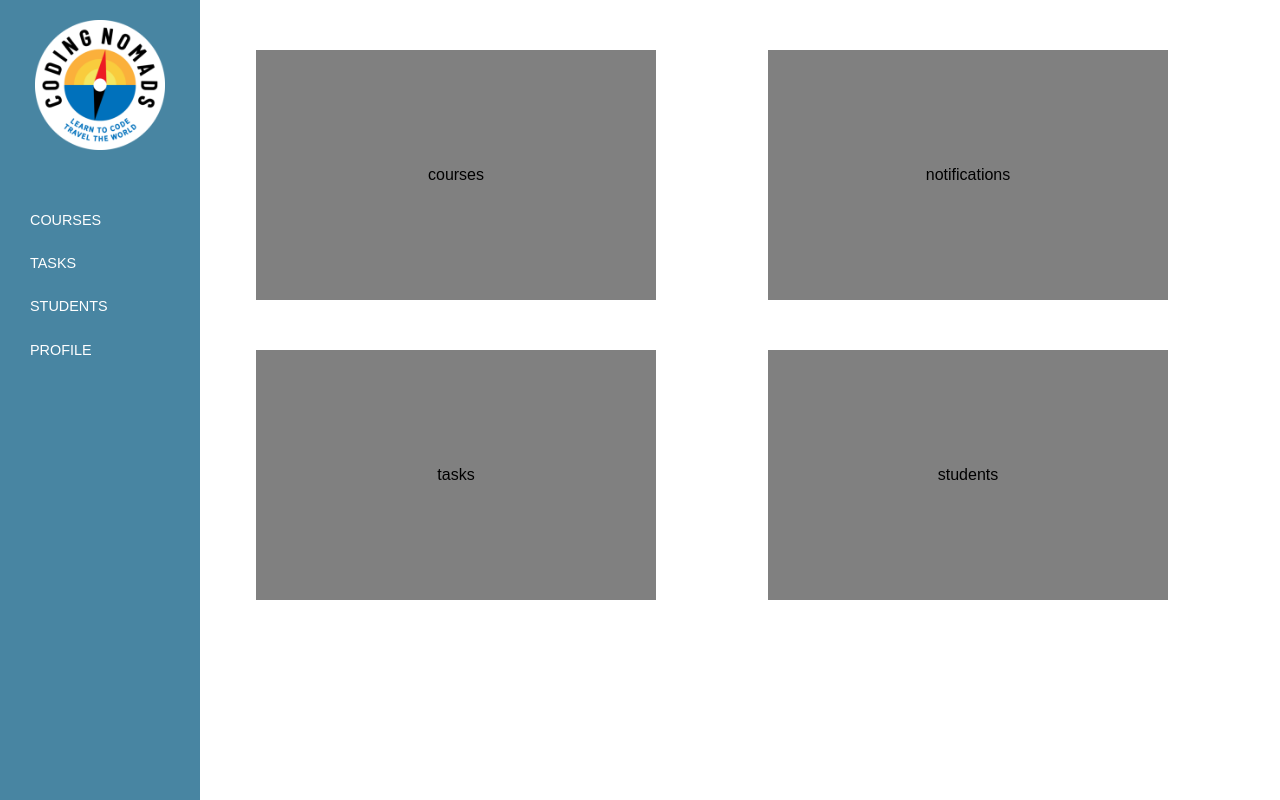
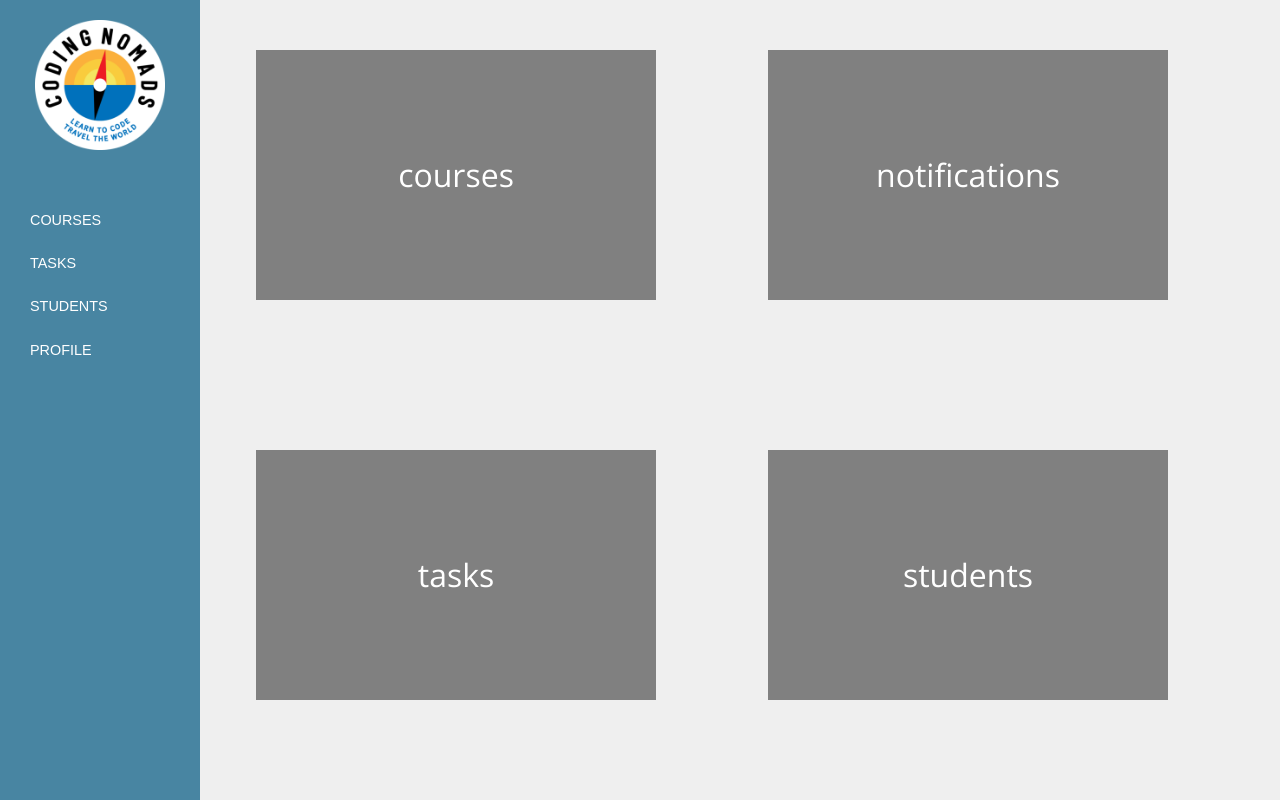
Before and after one commit to SageVanGogt/CodingNomads_LMS_FrontEnd, a React (Create React App) app: page / in a window 1280 px wide. Built offline with nearby package versions, Linux system fonts and the light colour scheme.

Commit message:
Add css to admin home for box sizing and spacing w icons

```diff
--- a/src/components/AdminHome/AdminHome.css
+++ b/src/components/AdminHome/AdminHome.css
@@ -1,9 +1,16 @@
+.Teacher_home-container {
+  width: calc(100vw - 200px);
+  height: 100vh;
+  margin-left: 200px;
+  background-color: #efefef; }
+
 .Teacher_board {
   display: flex;
   flex-wrap: wrap;
   justify-content: space-around;
   width: 80vw;
-  margin-left: 200px; }
+  height: 100vh;
+  background-color: #efefef; }
 
 .Teacher_view {
   display: flex;
@@ -12,7 +19,12 @@
   margin-top: 50px;
   width: 400px;
   height: 250px;
-  background-color: grey; }
+  color: white;
+  background-color: grey;
+  font-family: 'Open Sans', sans-serif; }
+
+.Teacher_view h3 {
+  font-size: 2rem; }
 
 .Teacher_options {
   visibility: hidden;
@@ -32,5 +44,8 @@
 .Teacher_view:hover .Teacher_options {
   visibility: visible; }
 
-.Teacher_options div:hover {
+.Teacher_options div:hover, img:hover {
   background-color: #0F94FB; }
+
+.add-btn {
+  font-size: 3rem; }
--- a/src/components/AdminHome/AdminHome.js
+++ b/src/components/AdminHome/AdminHome.js
@@ -15,34 +15,34 @@ export class AdminHome extends Component {
     }
 
     return (
-      <div className="Teacher_home">
+      <div className="Teacher_home-container">
         <section className="Teacher_board">
           <article className="Teacher_view">
             <h3>courses</h3>
             <div className="Teacher_options">
-              <div>add</div>
-              <div>view</div>
+              <div className="add-btn">+</div>
+              <div><img src="/eye.png"/></div>
             </div>
           </article>
           <article className="Teacher_view">
             <h3>notifications</h3>
             <div className="Teacher_options">
-              <div>add</div>
-              <div>view</div>
+              <div className="add-btn">+</div>
+              <div><img src="/eye.png"/></div>
             </div>
           </article>
           <article className="Teacher_view">
             <h3>tasks</h3>
             <div className="Teacher_options">
-              <div>add</div>
-              <div>view</div>
+              <div className="add-btn">+</div>
+              <div><img src="/eye.png"/></div>
             </div>
           </article>
           <article className="Teacher_view">
             <h3>students</h3>
             <div className="Teacher_options">
-              <div>add</div>
-              <div>view</div>
+              <div className="add-btn">+</div>
+              <div><img src="/eye.png"/></div>
             </div>
           </article>
         </section>
--- a/src/components/AdminHome/AdminHome.scss
+++ b/src/components/AdminHome/AdminHome.scss
@@ -1,9 +1,17 @@
+.Teacher_home-container {
+  width: calc(100vw - 200px);
+  height: 100vh;
+  margin-left: 200px;
+  background-color: #efefef;
+}
+
 .Teacher_board {
   display: flex;
   flex-wrap: wrap;
   justify-content: space-around;
   width: 80vw;
-  margin-left: 200px;
+  height: 100vh;
+  background-color: #efefef;
 }
 
 .Teacher_view {
@@ -13,7 +21,13 @@
   margin-top: 50px;
   width: 400px;
   height: 250px;
+  color: white;
   background-color: grey;
+  font-family: 'Open Sans', sans-serif;
+}
+
+.Teacher_view h3 {
+  font-size: 2rem;
 }
 
 .Teacher_options {
@@ -37,6 +51,10 @@
   visibility: visible
 }
 
-.Teacher_options div:hover {
+.Teacher_options div:hover, img:hover {
   background-color: #0F94FB;
 }
+
+.add-btn {
+  font-size: 3rem;
+}
```
Also changed, not shown: public/eye.png (added).
